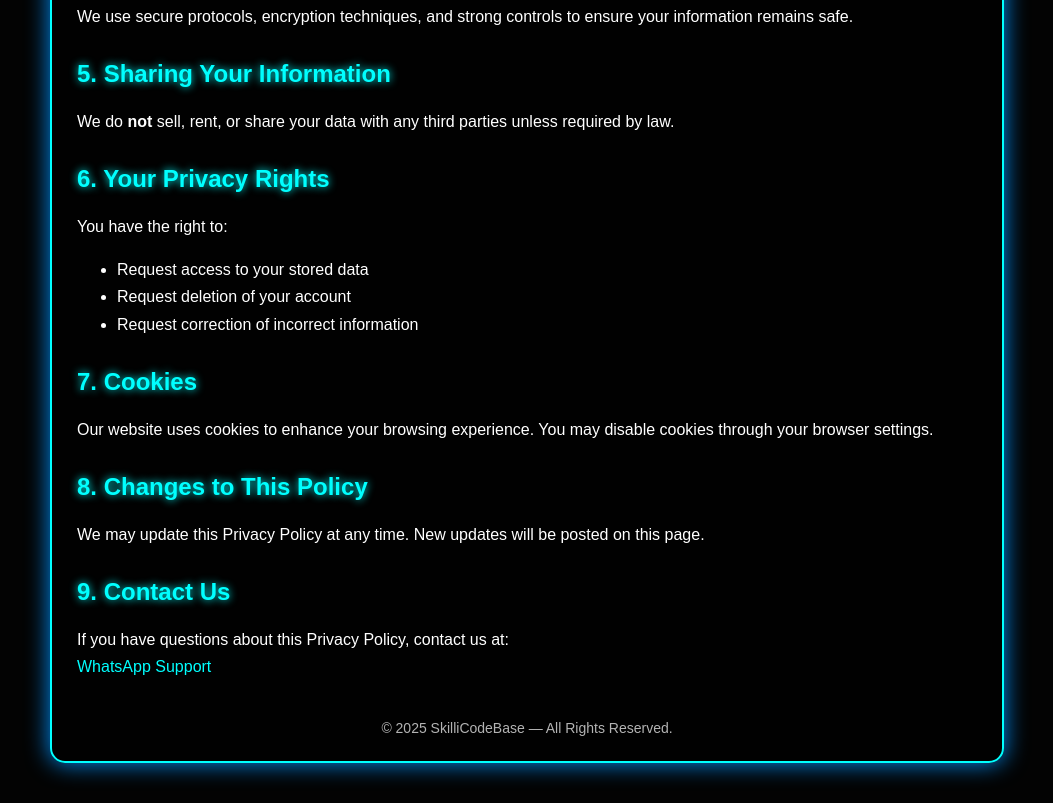
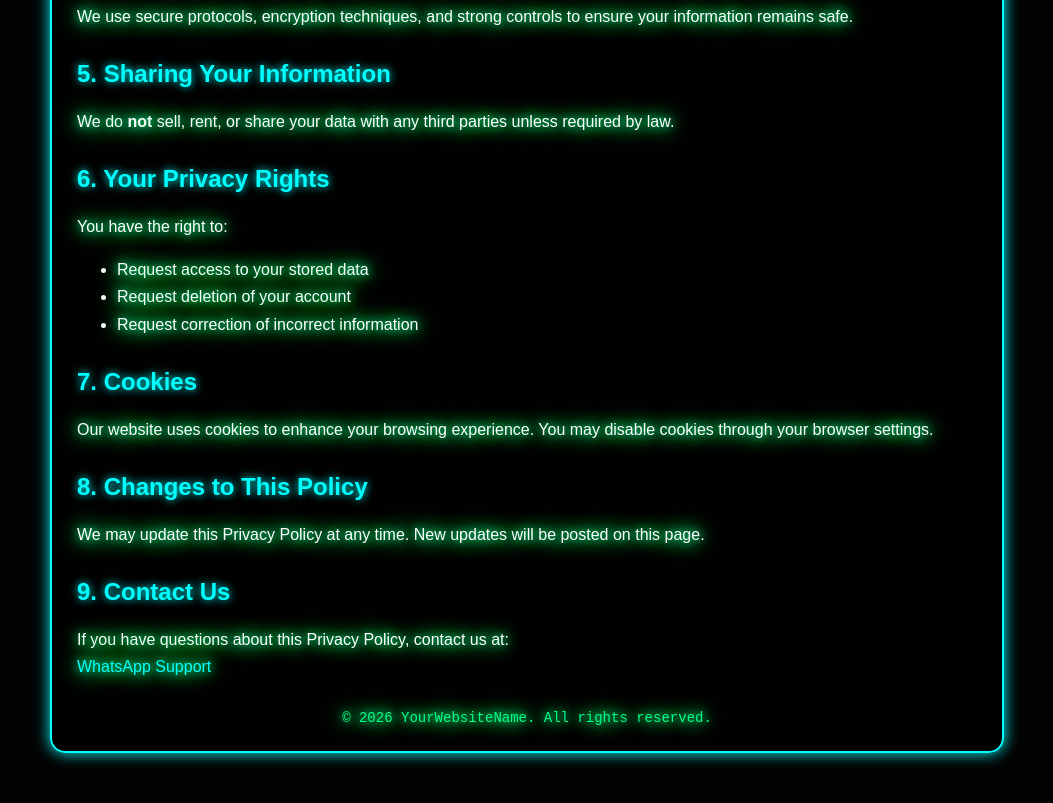
Before and after one commit to star7272/neon-codebase, a plain HTML site: page terms.html in a window 1280 px wide. Shown: the part 814-1617 px from the top of the page, without its empty margins (113-1166 px from the left). Drawn offline with Linux system fonts and the light colour scheme.

Commit message:
Enhance Privacy Policy layout and functionality
Updated the Privacy Policy page with new styles and a footer that auto-updates the copyright year.

```diff
--- a/terms.html
+++ b/terms.html
@@ -135,11 +135,34 @@
       <a href="https://wa.me/254738017513?text=Hello%20I%20visited%20your%20website" target="_blank">WhatsApp Support</a>
     </p>
 
-    <div class="footer">
-      © 2025 SkilliCodeBase — All Rights Reserved.
-    </div>
+   <footer style="text-align:center; margin-top:30px; font-family:'Courier New', monospace; font-size:14px;">
+  &copy; <span id="year"></span> YourWebsiteName. All rights reserved.
+</footer>
+
+<style>
+  footer {
+    color: #00ff88;
+    text-shadow:
+      0 0 5px #00ff88,
+      0 0 10px #00ff88,
+      0 0 20px #00ff88,
+      0 0 40px #00ff88;
+    animation: glow 2s infinite alternate;
+  }
+
+  @keyframes glow {
+    from { text-shadow: 0 0 5px #00ff88, 0 0 10px #00ff88; }
+    to { text-shadow: 0 0 10px #00ff88, 0 0 20px #00ff88, 0 0 30px #00ff88, 0 0 40px #00ff88; }
+  }
+</style>
+
+<script>
+  // Auto-update copyright year
+  document.getElementById('year').textContent = new Date().getFullYear();
+</script>
 
   </div>
 
 </body>
+
 </html>
```
